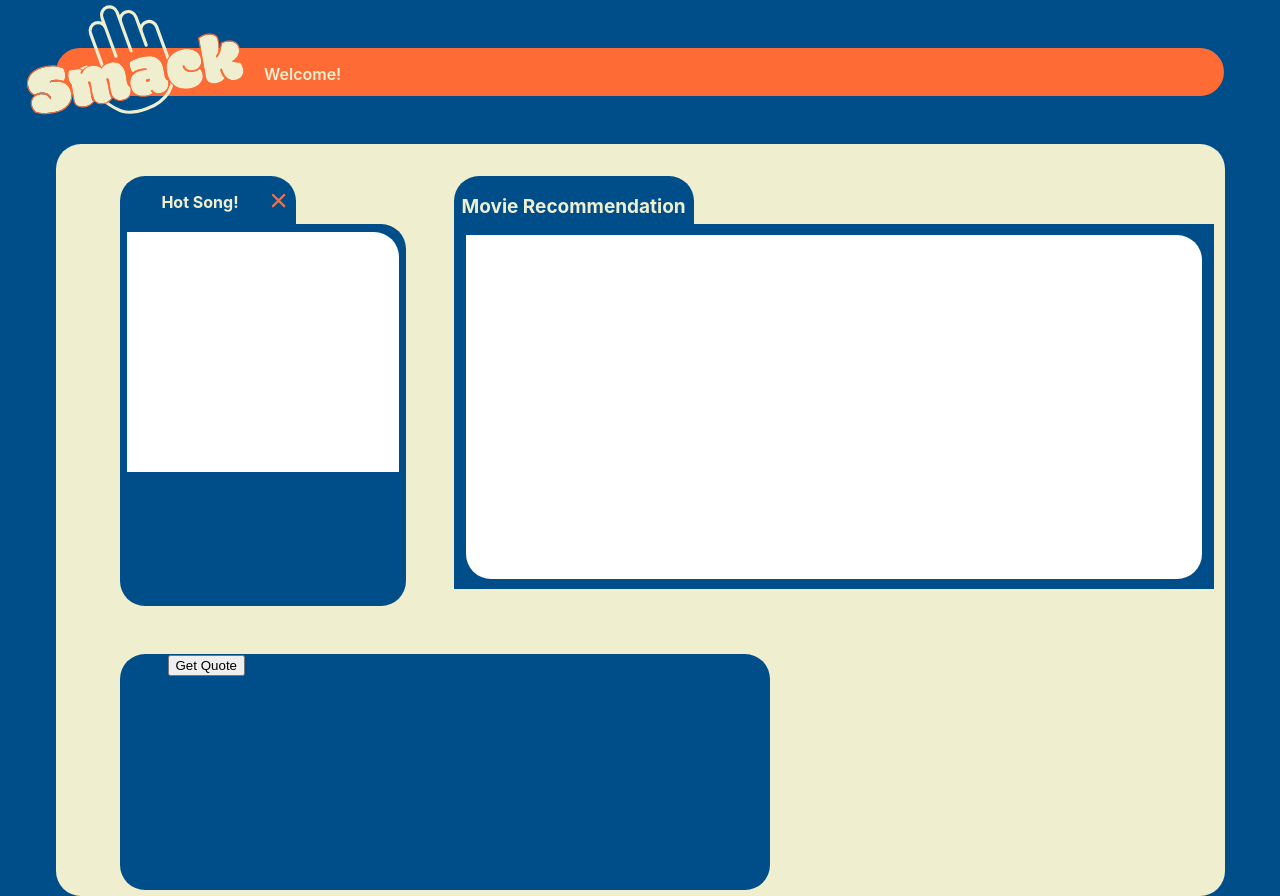
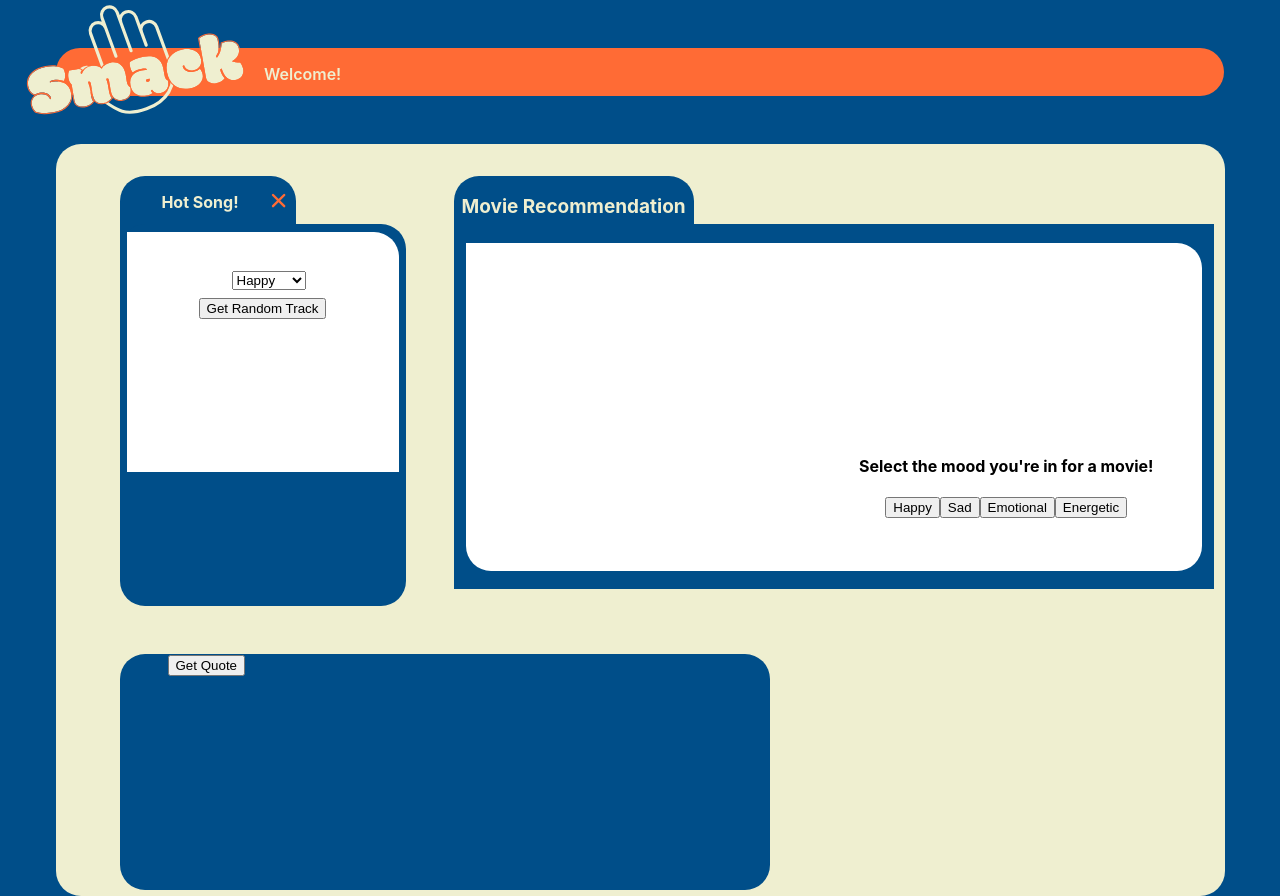
Before and after one commit to kelleyhan25/411project, a React (Create React App) app: page / in a window 1280 px wide. Built offline with nearby package versions, Linux system fonts and the light colour scheme; no server answers.

Commit message:
added song and movie api

```diff
--- a/src/App.css
+++ b/src/App.css
@@ -158,7 +158,7 @@
 }
 
 .movie-pic{
-  padding-top: 1rem;
+
   width: 46rem;
   height: 20.5rem;
   flex-shrink: 0;
@@ -194,3 +194,62 @@
   font-size: 2rem;
   font-weight: 500;
 }
+
+.song-pic-spotify{
+  width: 17rem;
+  height: 15rem;
+  border-radius: 0rem 1.5625rem 0rem 0rem;
+}
+
+.song-info h4,
+.song-info p {
+  margin: 0 !important; /* Remove default margins to control spacing */
+}
+
+.song-info{
+  color: white;
+  line-height: 1.2;
+  font-weight: 500;
+}
+
+.choose-song-button{
+  margin-top: .5rem;
+  display: flex;
+  justify-content: center !important;
+}
+
+.movie-picker-container {
+  display: flex;
+  flex-direction: column
+}
+
+.movie-details-container {
+  display: flex;
+  height: 20rem;
+}
+
+.movie-poster {
+  height: 23rem;
+}
+
+.movie-poster img {
+  width: 15rem; /* Adjust the width as needed */
+  height: 20.5rem; /* Adjust the height as needed */
+  border-radius: 0rem 0rem 0rem 1.5625rem;
+  padding-right: 3rem;
+}
+
+.button-selection {
+  display:flex;
+  justify-content: right;
+}
+
+.heading-movie-buttons{
+  bottom: 0;
+  margin-top: -8rem;
+  padding-right: 3rem;
+}
+.genre-buttons {
+display:flex;
+justify-content: center;
+}
--- a/src/App.js
+++ b/src/App.js
@@ -3,11 +3,15 @@ import './App.css';
 import hand from './images/hand.svg'
 import smack from './images/Smack.svg'
 import x from './images/X.svg'
-import { useState} from 'react'
+import { useState } from 'react'
 import axios from 'axios'
+import SpotifyMoodPlayer from './spotifyapi.js';
+import MoviePicker from './movie.js'; // Adjust the path accordingly
 
 function App() {
   const [joke, setJoke] = useState('');
+  const [randomSong, setRandomSong] = useState(null);
+  const [moodQuery, setMoodQuery] = useState('Happy'); // Default mood
 
   const getJoke = async () => {
     try {
@@ -31,6 +35,7 @@ function App() {
       console.error(error);
     }
   };
+
   return (
     <div className="body">
       <div className="welcome-bar">
@@ -50,7 +55,9 @@ function App() {
               </div>
             </div>
             <div className="song-body">
-            <section className="song-pic"></section>
+              <div className="song-pic">
+                <SpotifyMoodPlayer mood="happy" />
+              </div>
             </div>
           </div>
           <div className="movie-container">
@@ -59,16 +66,15 @@ function App() {
             </div>
             <div className="movie-inside">
               <section className="movie-pic">
+              <MoviePicker />
               </section>
             </div>
-        <section className="movie-container">
-        </section>
           </div>
         </div>
         <div className="container-second-row">
           <div className="fun-fact-container">
             <div className="joke-container">
-            <div className="joke">{joke && <p>{joke}</p>} </div>
+              <div className="joke">{joke && <p>{joke}</p>}</div>
               <button onClick={getJoke}>Get Quote</button>
             </div>
           </div>
@@ -78,5 +84,4 @@ function App() {
   );
 }
 
-
 export default App;
--- /dev/null
+++ b/src/movie.js
@@ -0,0 +1,61 @@
+import React, { useState, useEffect } from 'react';
+
+const MoviePicker = () => {
+  const [genre, setGenre] = useState('');
+  const [movie, setMovie] = useState(null);
+
+  useEffect(() => {
+    if (genre) {
+      // Fetch a random movie from TMDB API based on the selected genre
+      fetch(`https://api.themoviedb.org/3/discover/movie?api_key=667471a55a8d3401c8eb0b5073bf7cda&with_genres=${genre}`)
+        .then(response => response.json())
+        .then(data => {
+          // Select a random movie from the results
+          const randomIndex = Math.floor(Math.random() * data.results.length);
+          setMovie(data.results[randomIndex]);
+        })
+        .catch(error => console.error('Error fetching movies:', error));
+    }
+  }, [genre]);
+
+  const handleGenreChange = selectedGenre => {
+    setGenre(selectedGenre);
+  };
+
+  return (
+    <div className="movie-picker-container">
+      <div className="movie-details-container">
+        {movie && (
+          <>
+            <div className="movie-poster">
+              {movie.poster_path && (
+                <img
+                  src={`https://image.tmdb.org/t/p/w500${movie.poster_path}`}
+                  alt={`${movie.title} Poster`}
+                />
+              )}
+            </div>
+            <div className="movie-details">
+              <h3>{movie.title}</h3>
+              <p>{movie.overview}</p>
+            </div>
+          </>
+        )}
+      </div>
+      <section className="button-selection">
+        <div className="heading-movie-buttons">
+      <h4>Select the mood you're in for a movie!</h4>
+      <div className="genre-buttons">
+        <button onClick={() => handleGenreChange(16)}>Happy</button> {/* Animation */}
+        <button onClick={() => handleGenreChange(35)}>Sad</button>{/* Comedy*/}
+        <button onClick={() => handleGenreChange(18)}>Emotional</button> {/* Drama */}
+        <button onClick={() => handleGenreChange(28)}>Energetic</button> {/* Emotional */}
+      </div>
+      </div>
+      </section>
+    </div>
+
+  );
+};
+
+export default MoviePicker;
--- /dev/null
+++ b/src/spotifyapi.js
@@ -0,0 +1,119 @@
+import React, { useState, useEffect } from 'react';
+import axios from 'axios';
+
+const SpotifyMoodPlayer = () => {
+  const [accessToken, setAccessToken] = useState('');
+  const [selectedMood, setSelectedMood] = useState('happy');
+  const [randomTrack, setRandomTrack] = useState(null);
+
+  useEffect(() => {
+    // Fetch access token
+    const fetchAccessToken = async () => {
+      try {
+        const response = await axios.post(
+          'https://accounts.spotify.com/api/token',
+          new URLSearchParams({
+            grant_type: 'client_credentials',
+            client_id: '19048f88d8964d4dbefc706422ed3c88',
+            client_secret: 'b220a890ea0f49a3ae6bba53afe77aed',
+          }),
+          {
+            headers: {
+              'Content-Type': 'application/x-www-form-urlencoded',
+            },
+          }
+        );
+
+        setAccessToken(response.data.access_token);
+      } catch (error) {
+        console.error('Error fetching access token:', error);
+      }
+    };
+
+    fetchAccessToken();
+  }, []);
+
+  const getRandomTrack = async () => {
+    try {
+      // Map selected mood to a genre (you can customize this mapping as needed)
+      const moodToGenre = {
+        happy: 'pop',
+        sad: 'indie folk',
+        angry: 'hard rock',
+        peaceful: 'acoustic',
+      };
+
+      const selectedGenre = moodToGenre[selectedMood] || 'pop';
+
+      // Fetch a list of tracks based on the selected genre directly
+      const response = await axios.get(
+        `https://api.spotify.com/v1/search?q=genre:"${selectedGenre}"&type=track&limit=50`,
+        {
+          headers: {
+            Authorization: `Bearer ${accessToken}`,
+          },
+        }
+      );
+
+      // Get a random track from the list
+      const randomIndex = Math.floor(Math.random() * response.data.tracks.items.length);
+      const randomTrack = response.data.tracks.items[randomIndex];
+
+      // Set the random track in the component state
+      setRandomTrack(randomTrack);
+    } catch (error) {
+      console.error('Error fetching random track:', error);
+    }
+  };
+
+
+
+  const handleMoodChange = (event) => {
+    setSelectedMood(event.target.value);
+  };
+
+  return (
+    <div>
+      {/* Display the preview picture */}
+      <div className="random-track-container">
+        {randomTrack?.album?.images?.length > 0 && (
+          <img
+            src={randomTrack.album.images[0].url}
+            alt={`Preview of ${randomTrack.name}`}
+            className="song-pic-spotify"
+          />
+        )}
+      </div>
+
+      {/* Display the track information in the browser */}
+      <div className="song-info">
+        <h4>Random Track:</h4>
+        {randomTrack ? (
+          <>
+            <p>Name: {randomTrack.name}</p>
+            <p>Artists: {randomTrack.artists.map((artist) => artist.name).join(', ')}</p>
+          </>
+        ) : (
+          <p>No track selected yet.</p>
+        )}
+
+        {/* Dropdown menu for selecting mood */}
+        <label htmlFor="moodSelect">Select Mood: </label>
+        <select id="moodSelect" value={selectedMood} onChange={handleMoodChange}>
+          <option value="happy">Happy</option>
+          <option value="sad">Sad</option>
+          <option value="angry">Angry</option>
+          <option value="peaceful">Peaceful</option>
+        </select>
+      </div>
+
+      {/* Button to fetch a random track */}
+      <div className="choose-song-button">
+        <button onClick={getRandomTrack}>Get Random Track</button>
+      </div>
+    </div>
+  );
+
+ };
+
+export default SpotifyMoodPlayer;
```
Also changed, not shown: 2 other files (tests, documents, lock files or other folders). Lines whose indentation alone changed are shown as unchanged.
